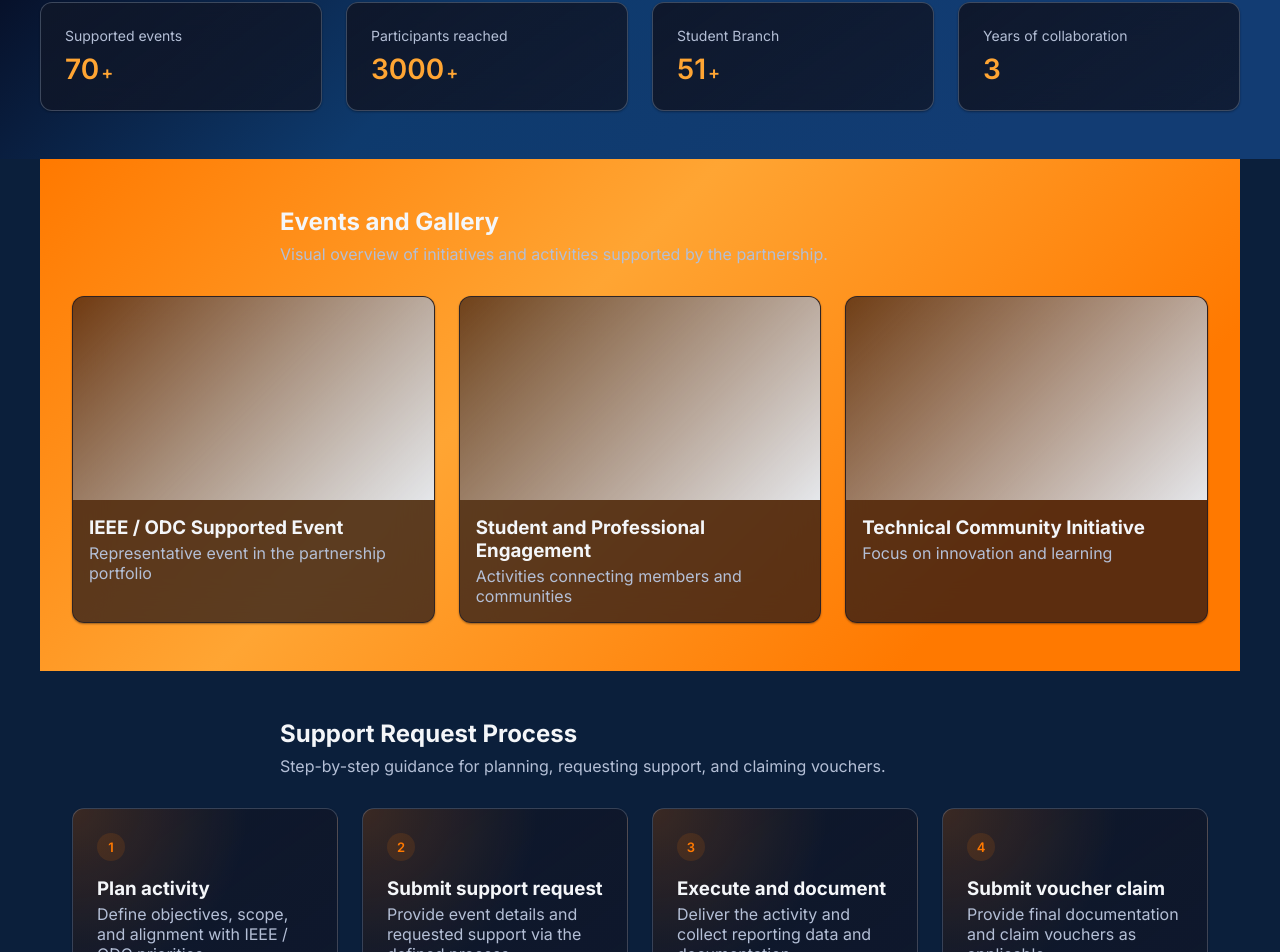
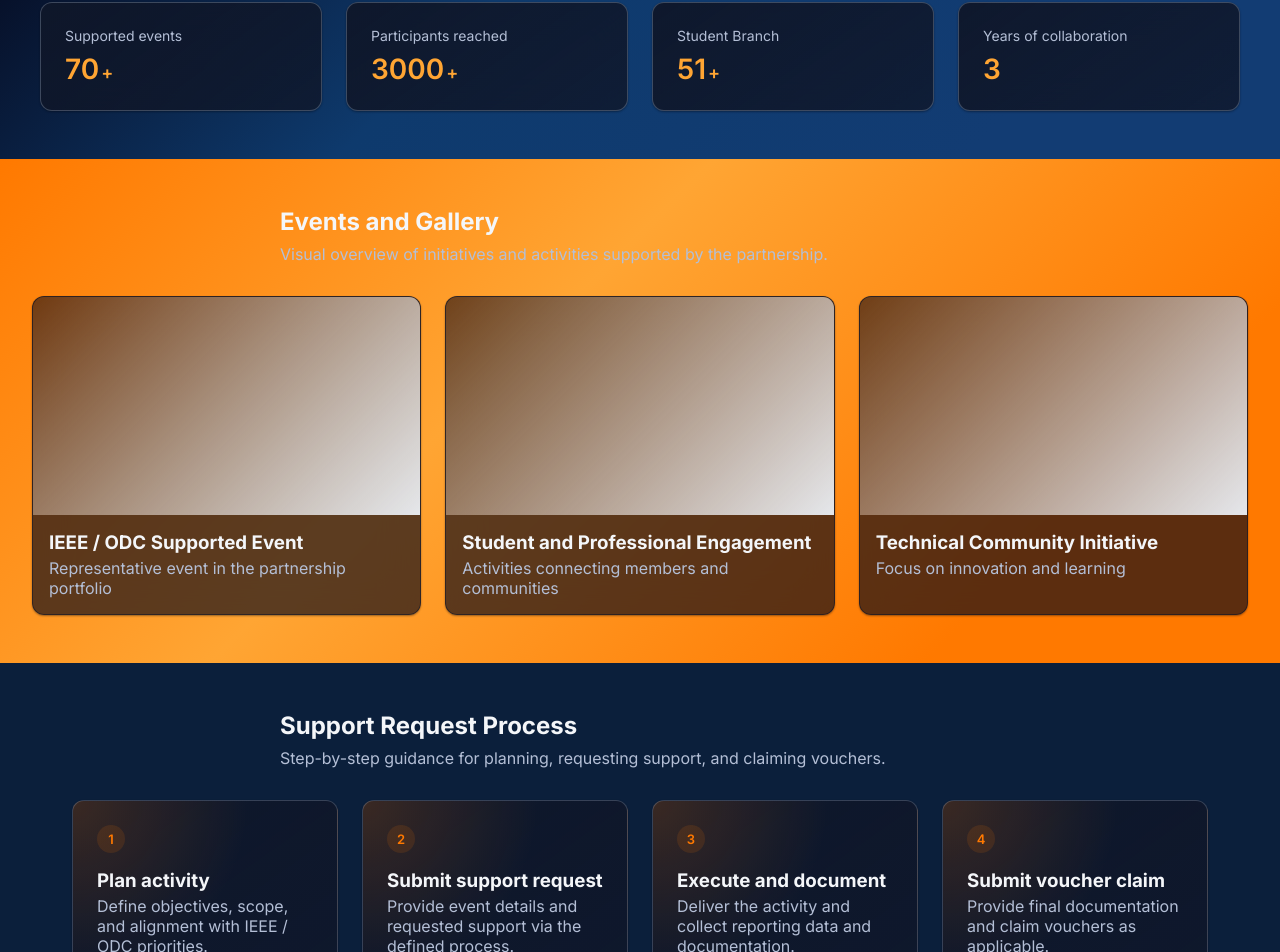
Before and after one commit to m2l33k/IEEE-ODC, a React (Vite) app: page / in a window 1280 px wide. Shown: the part 871-1823 px from the top of the page. Built offline with nearby package versions, Linux system fonts and the light colour scheme.

Commit message:
fix the event gallery design

```diff
--- a/src/sections/GallerySection.tsx
+++ b/src/sections/GallerySection.tsx
@@ -24,7 +24,7 @@
 
 export function GallerySection() {
   return (
-    <section id="gallery" className="layout-section section-contained section-events">
+    <section id="gallery" className="layout-section section-events">
       <header className="section-header">
         <h2>Events and Gallery</h2>
         <p>Visual overview of initiatives and activities supported by the partnership.</p>
```
